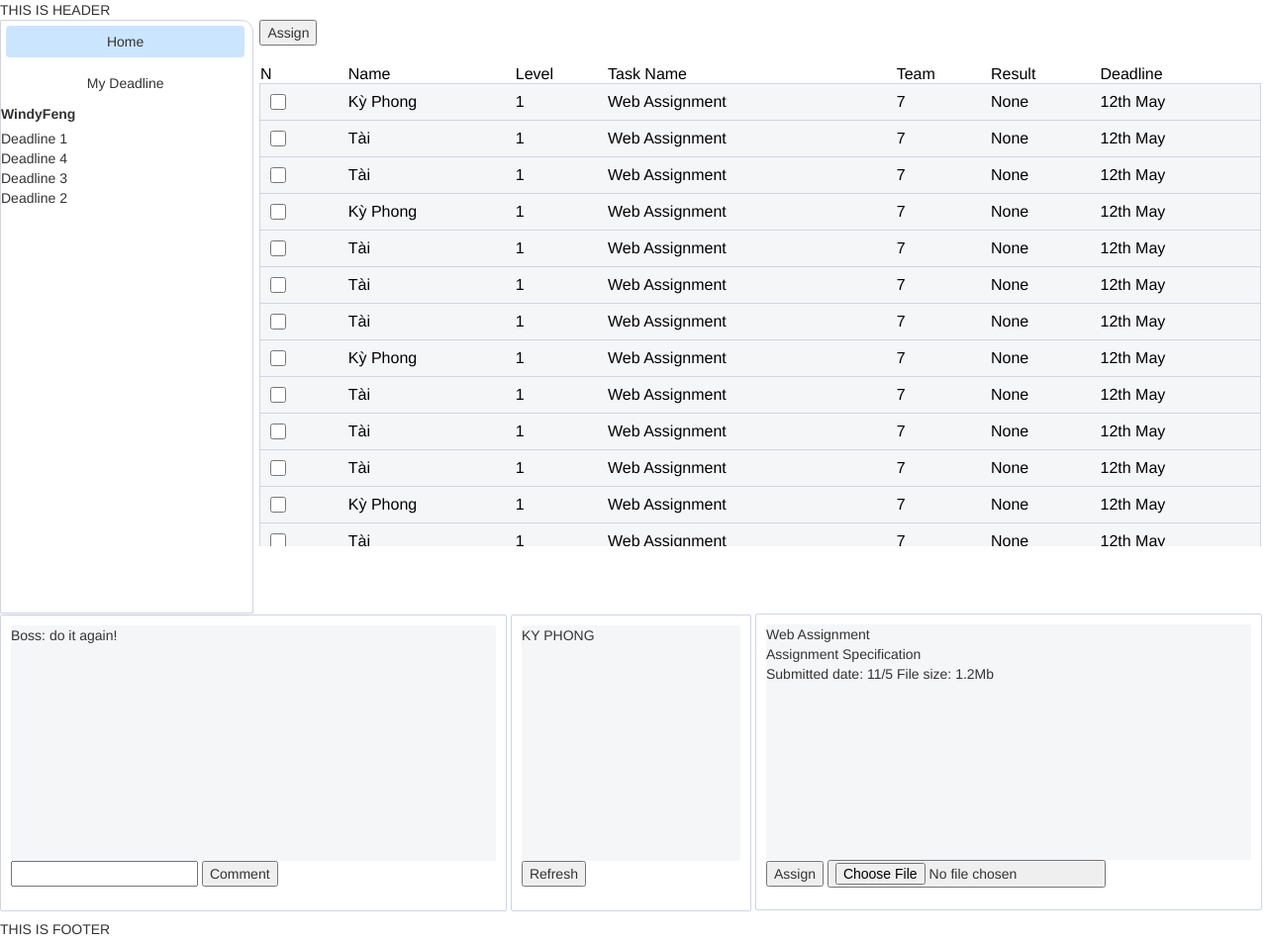
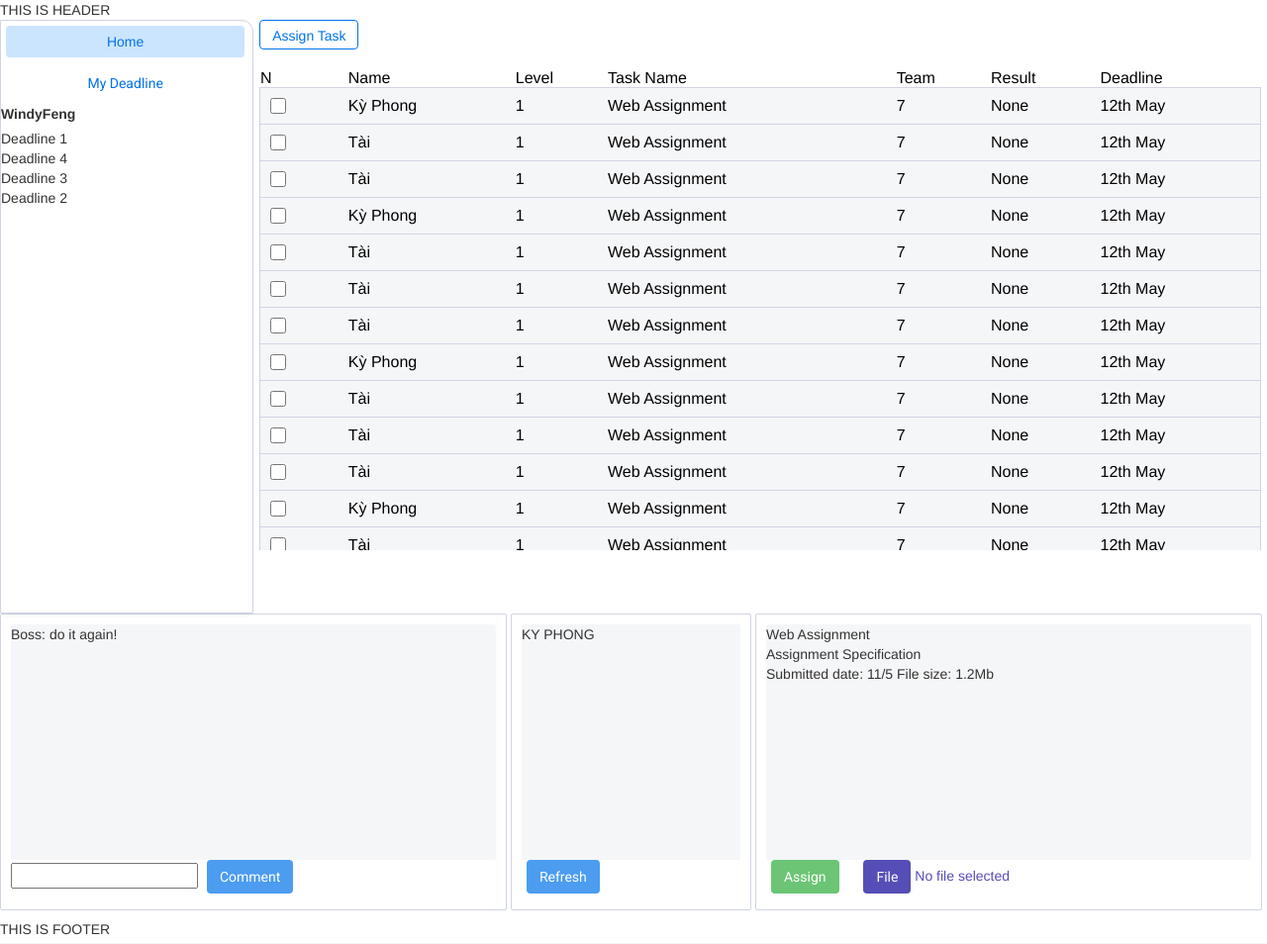
Before and after one commit to WindyFeg/WEB-Enterprise-Managment-System, a PHP site: page /index.php?page=manage in a window 1280 px wide. Shown: the whole page at 99% size. Run offline with PHP 8.4, Linux system fonts and the light colour scheme.

Commit message:
style button

```diff
--- a/assets/index.css
+++ b/assets/index.css
@@ -1,3 +1,22 @@
+  @import url('https://fonts.googleapis.com/css2?family=Righteous&family=Roboto:ital,wght@0,100;0,300;0,400;0,500;0,700;0,900;1,100;1,300;1,400;1,500;1,700;1,900&display=swap');
+
+  .btn {
+      background: rgba(0, 115, 234, 0.7);
+      border-radius: 2px;
+      font-family: 'Roboto', sans-serif;
+      font-weight: 600;
+      color: white;
+      transition: 0.3s;
+      margin-left: 5px;
+  }
+
+  .btn:hover {
+      cursor: pointer;
+      background: white;
+      transition: 0.3s;
+      border: solid 1px black;
+  }
+
   .manage {
       background-color: white;
 
@@ -26,6 +45,7 @@
   .navigate {}
 
   .navigate_home {
+      color: #0073EA;
       background: #CCE5FF;
       border-radius: 4px;
       width: 95%;
@@ -36,6 +56,15 @@
 
   .navigate_home-white {
       background-color: #FFFFFF;
+      font-family: 'Righteous', cursive;
+      font-family: 'Roboto', sans-serif;
+  }
+
+  .navigate_home:hover {
+      cursor: pointer;
+      background-color: #0071eabc;
+      color: white;
+      transition: 0.3s;
   }
 
   .list_deadline {
@@ -64,6 +93,25 @@
   .list_employee {
       height: 90%;
       width: 100%;
+  }
+
+  .btn_employee {
+      box-sizing: border-box;
+      padding: 5px;
+      width: 100px;
+      height: 30px;
+      color: #0073EA;
+      background-color: white;
+
+      border: 1px solid #0073EA;
+      border-radius: 4px;
+  }
+
+  .btn_employee:hover {
+      cursor: pointer;
+      background-color: #0073EA;
+      color: white;
+      transition: 0.3s;
   }
 
   /*%COMMENT  */
@@ -97,6 +145,7 @@
 
   }
 
+  .comment_btn {}
 
   /*% DETAIL */
   .manage .mn_detail {
@@ -150,6 +199,27 @@
   }
 
   .assign_function {}
+
+  .assign_btn {
+      background-color: #6bc574;
+  }
+
+  .file_btn {
+      background-color: #564eb7;
+  }
+
+  .file_btn:hover {
+      cursor: pointer;
+      background-color: white;
+      color: #564eb7;
+      border: solid 1px #564eb7;
+  }
+
+  #selected_filename {
+      color: #564eb7;
+  }
+
+  /*#TABLE */
 
   #table-wrapper {
       position: relative;
--- a/pages/manage.php
+++ b/pages/manage.php
@@ -29,7 +29,7 @@
         <div class="mn_employee_container">
             <div class="btn_assign">
                 <button class="btn_employee">
-                    Assign
+                    Assign Task
                 </button>
             </div>
             <div class="list_employee">
@@ -191,7 +191,7 @@
             </div>
             <form>
                 <input type="text" id="comment_input">
-                <button type="submit">Comment </button>
+                <button type="submit" class="btn comment_btn">Comment </button>
             </form>
         </div>
     </div>
@@ -201,7 +201,7 @@
                 KY PHONG
             </div>
             <div class="detail_refresh">
-                <button>Refresh</button>
+                <button class="btn refresh_btn">Refresh</button>
             </div>
         </div>
     </div>
@@ -215,12 +215,30 @@
                 </div>
             </div>
             <div class="assign_function">
-                <button>Assign</button>
-                <button>
-                    <input type="file">
+                <button class="btn assign_btn">Assign</button>
+                <button disabled style="visibility: hidden;">
+                    <form>
+                        <input id="fileinput" type="file" style="display:none;" />
+                    </form>
+                    <button id="falseinput" class="btn file_btn">File</button>
+                    <span id="selected_filename">No file selected</span>
                 </button>
+
             </div>
 
         </div>
     </div>
 </div>
+
+
+<script>
+    $(document).ready(function () {
+        $('#falseinput').click(function () {
+            $("#fileinput").click();
+        });
+    });
+    $('#fileinput').change(function () {
+        $('#selected_filename').text($('#fileinput')[0].files[0].name);
+    });
+
+</script>
```
Lines whose indentation alone changed are shown as unchanged.
